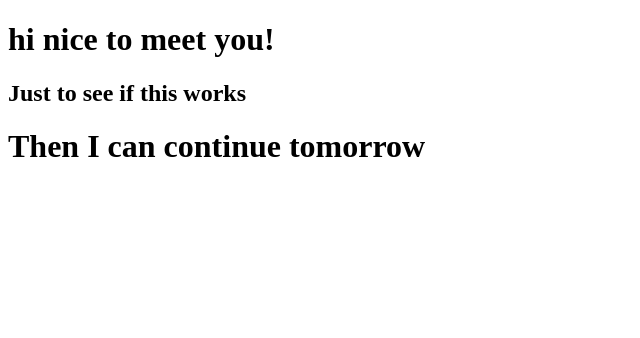
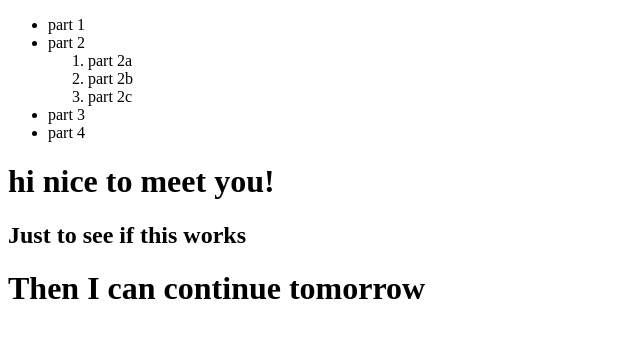
Before and after one commit to EvaCWentink/courseraWeb, a plain HTML site: page site/index.html in a window 1280 px wide. Shown: the whole page, without its empty margins (0-640 px from the left). Drawn offline with Linux system fonts and the light colour scheme.

Commit message:
added a summary file to get the most important items from the course and chaning the index file with a list

```diff
--- a/site/index.html
+++ b/site/index.html
@@ -7,6 +7,17 @@
     <title>Hello All</title>
 </head>
 <body>
+    <ul>
+        <li> part 1</li>
+        <li> part 2 </li>
+        <ol>
+            <li> part 2a</li>
+            <li> part 2b</li>
+            <li> part 2c</li>
+        </ol>
+        <li> part 3</li>
+        <li> part 4</li>
+    </ul>
     <h1> hi nice to meet you!</h1>
     <h2> Just to see if this works</h2>
     <h1> Then I can continue tomorrow</h1>
```
Also changed, not shown: summary.txt (added).
